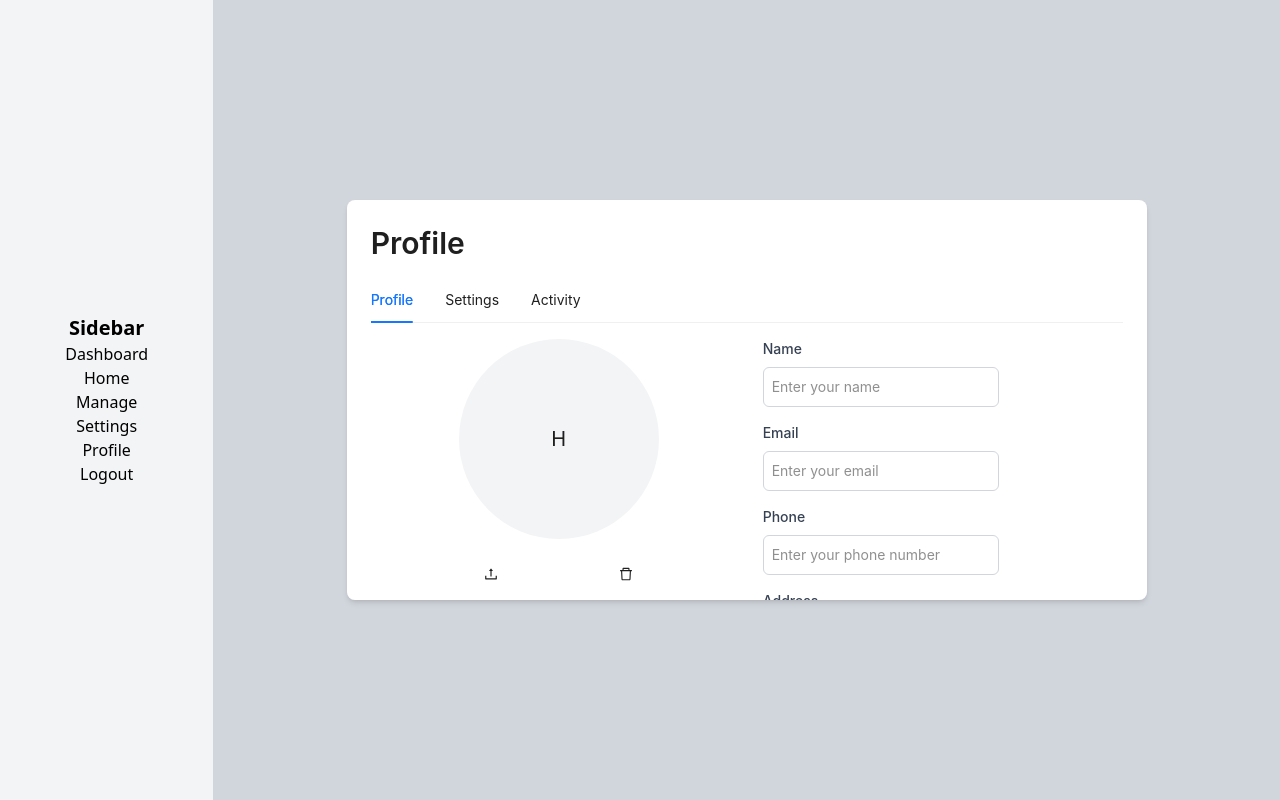
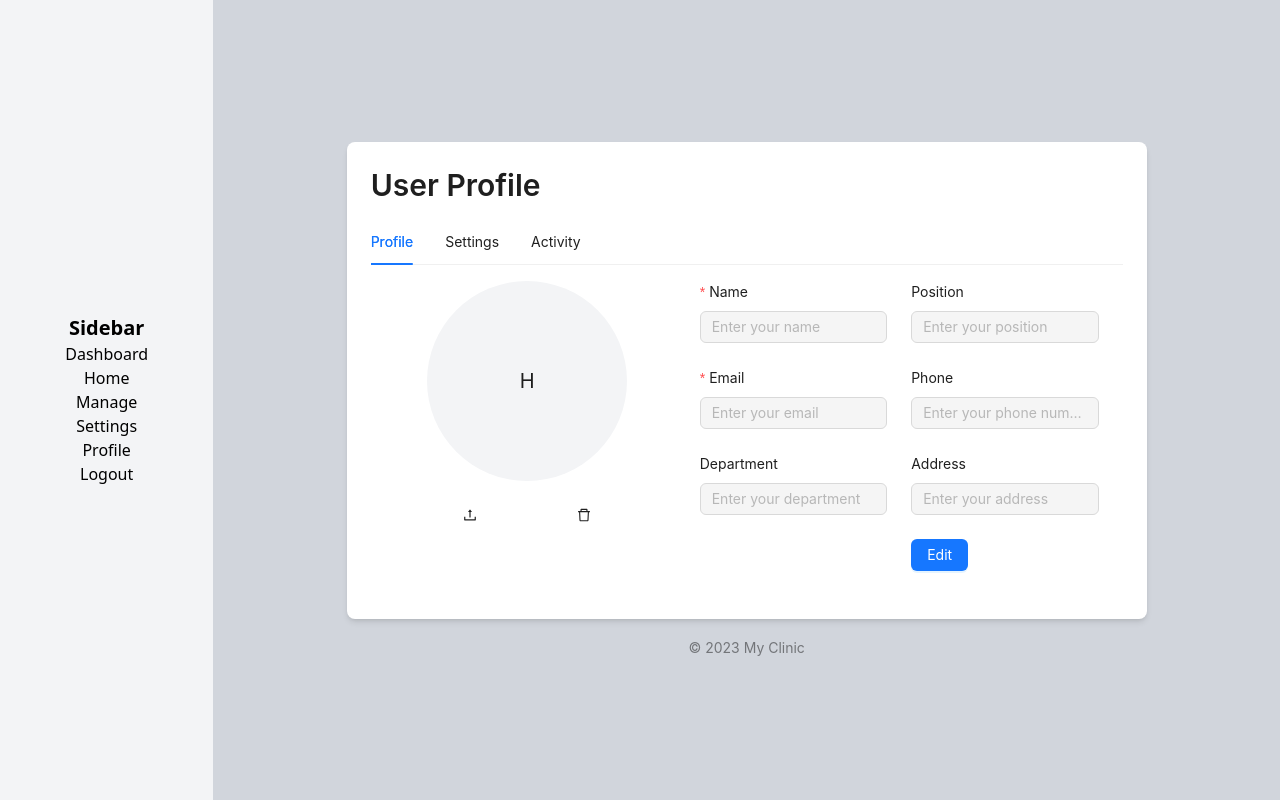
Before and after one commit to hazimba/asset-mc, a React app: page /profile in a window 1280 px wide. Built offline with nearby package versions, Linux system fonts and the light colour scheme; no server answers; the HTML template or start-up script is replaced by a standard one.

Commit message:
editprofile
(cherry picked from commit 17d4c9ab90ffa1e382f5c528ca32d8489a3ce083)

```diff
--- a/package.json
+++ b/package.json
@@ -14,6 +14,7 @@
     "@tailwindcss/cli": "^4.1.8",
     "@types/react-router-dom": "^5.3.3",
     "antd": "^5.26.0",
+    "axios": "^1.10.0",
     "react": "^19.1.0",
     "react-dom": "^19.1.0",
     "react-router-dom": "^7.6.2",
--- /dev/null
+++ b/src/components/profile/UserDetails.tsx
@@ -0,0 +1,143 @@
+import { Form, Input, Button, Row, Col, message } from 'antd';
+import axios from 'axios';
+import { useCallback, useEffect, useState } from 'react';
+import { Employee } from '../../shared/types';
+
+const UserDetailsForm = () => {
+  const [form] = Form.useForm();
+  const [loading, setLoading] = useState(true);
+  const [isEditMode, setIsEditMode] = useState<boolean>(false);
+
+  const fetchEmployee = useCallback(async () => {
+    setLoading(true);
+    try {
+      const { data } = await axios.get(
+        `http://localhost:8000/api/mc/getEmployee/1b7e27e6-87da-460a-9256-47cdc75bade4`,
+      );
+      form.setFieldsValue(data);
+    } catch (err) {
+      console.error(err);
+      message.error('Error fetching employee');
+    } finally {
+      setLoading(false);
+    }
+  }, [form]);
+
+  useEffect(() => {
+    fetchEmployee();
+  }, [fetchEmployee]);
+
+  const handleFinish = async (values: Employee) => {
+    try {
+      await axios.patch(
+        `http://localhost:8000/api/mc/updateEmployee/1b7e27e6-87da-460a-9256-47cdc75bade4`,
+        values,
+      );
+      message.success('Employee updated');
+      await fetchEmployee();
+      setIsEditMode(false);
+    } catch (err) {
+      console.error(err);
+      message.error('Error updating employee');
+    }
+  };
+
+  if (loading) {
+    return <div>Loading...</div>;
+  }
+
+  return (
+    <Form
+      form={form}
+      layout="vertical"
+      onFinish={handleFinish}
+      className="flex gap-4"
+    >
+      <Row gutter={24} className="w-full">
+        <Col xs={24} md={12}>
+          <Form.Item
+            label="Name"
+            name="name"
+            rules={[{ required: true, message: 'Please enter your name' }]}
+            className="mb-6"
+          >
+            <Input placeholder="Enter your name" disabled={!isEditMode} />
+          </Form.Item>
+
+          <Form.Item
+            label="Email"
+            name="email"
+            rules={[
+              { required: true, message: 'Please enter your email' },
+              { type: 'email', message: 'Invalid email address' },
+            ]}
+            className="mb-6"
+          >
+            <Input placeholder="Enter your email" disabled={!isEditMode} />
+          </Form.Item>
+
+          <Form.Item label="Department" name="department" className="mb-6">
+            <Input placeholder="Enter your department" disabled={!isEditMode} />
+          </Form.Item>
+        </Col>
+
+        <Col xs={24} md={12}>
+          <Form.Item label="Position" name="position" className="mb-6">
+            <Input placeholder="Enter your position" disabled={!isEditMode} />
+          </Form.Item>
+
+          <Form.Item
+            label="Phone"
+            name="phone"
+            rules={[
+              {
+                pattern: /^\+?[0-9\s-]{7,16}$/,
+                message: 'Invalid phone number',
+              },
+            ]}
+            className="mb-6"
+          >
+            <Input
+              placeholder="Enter your phone number"
+              disabled={!isEditMode}
+            />
+          </Form.Item>
+
+          <Form.Item label="Address" name="address" className="mb-6">
+            <Input placeholder="Enter your address" disabled={!isEditMode} />
+          </Form.Item>
+
+          {isEditMode ? (
+            <></>
+          ) : (
+            <Form.Item className="mb-0 w-full">
+              <Row gutter={8}>
+                <Col flex="auto">
+                  <Button type="primary" onClick={() => setIsEditMode(true)}>
+                    Edit
+                  </Button>
+                </Col>
+              </Row>
+            </Form.Item>
+          )}
+
+          {isEditMode ? (
+            <Form.Item className="mb-0">
+              <Row gutter={8}>
+                <Col flex="auto">
+                  <Button type="primary" htmlType="submit" block>
+                    Save Changes
+                  </Button>
+                </Col>
+              </Row>
+            </Form.Item>
+          ) : (
+            <></>
+          )}
+        </Col>
+      </Row>
+    </Form>
+  );
+};
+
+export default UserDetailsForm;
--- /dev/null
+++ b/src/components/profile/UserInformation.tsx
@@ -0,0 +1,43 @@
+import { DeleteOutlined, UploadOutlined } from '@ant-design/icons';
+import { Image } from 'antd';
+import UserDetails from './UserDetails.tsx';
+
+const InfoPersonal = () => {
+  const image = null;
+  const name = 'Hazim';
+
+  return (
+    <div className="flex w-full gap-4">
+      <div className="w-1/2 flex flex-col">
+        <div className="flex justify-center items-center mb-4">
+          {image ? (
+            <Image
+              width={200}
+              height={200}
+              className="rounded-full"
+              alt="Profile"
+              src={image}
+            />
+          ) : (
+            <div className="w-[200px] h-[200px] rounded-full bg-gray-100 flex items-center justify-center text-xl">
+              {name.split('')[0]}
+            </div>
+          )}
+        </div>
+        <div className="flex justify-evenly items-center">
+          <div className="p-2 rounded-3xl hover:bg-gray-200 cursor-pointer">
+            <UploadOutlined />
+          </div>
+          <div className="p-2 rounded-3xl hover:bg-gray-200 cursor-pointer">
+            <DeleteOutlined />
+          </div>
+        </div>
+      </div>
+
+
+        <UserDetails />
+
+    </div>
+  );
+};
+export default InfoPersonal;
--- a/src/components/profile/index.tsx
+++ b/src/components/profile/index.tsx
@@ -1,5 +1,6 @@
 import { Tabs, TabsProps, Typography } from "antd";
-import InfoPersonal from "./infoPersonal";
+import UserInformation from "./UserInformation.tsx";
+import Copyright from "../../shared/copyright";
 
 const { Text, Title } = Typography;
 
@@ -9,7 +10,7 @@ const Profile = () => {
     {
       key: "1",
       label: "Profile",
-      children: <InfoPersonal />
+      children: <UserInformation />
     },
     {
       key: "2",
@@ -25,16 +26,15 @@ const Profile = () => {
 
   return (
     <div className="flex flex-col items-center justify-center w-full h-screen bg-gray-300">
-      <div className="bg-white p-6 rounded-lg shadow-md w-3/4 h-1/2 overflow-y-scroll">
-        <Title level={2} className="font-semibold">Profile</Title>
-        <>
-          <Tabs
-            defaultActiveKey="1"
-            items={items}
-            onChange={(key) => console.log(key)}
-          />
-        </>
+      <div className="w-3/4 p-6 bg-white rounded-lg shadow-md">
+        <Title level={2} className="text-center mb-6">User Profile</Title>
+        <Tabs
+          defaultActiveKey="1"
+          items={items}
+          className="w-full"
+        />
       </div>
+      <Copyright />
     </div>
   );
 };
--- a/src/components/profile/infoPersonal.tsx
+++ /dev/null
@@ -1,86 +0,0 @@
-import { Image } from 'antd';
-import { UploadOutlined, DeleteOutlined } from '@ant-design/icons';
-
-const InfoPersonal = () => {
-  const image = null;
-  const name = 'Hazim';
-  return (
-    <div className="flex w-full gap-4">
-      <div className="w-1/2 flex flex-col">
-        <div className="flex justify-center items-center mb-4">
-            {image ? (
-    <Image
-      width={200}
-      height={200}
-      className="rounded-full"
-      alt="Profile"
-      src={image}
-    />
-  ) : (
-    <div className="w-[200px] h-[200px] rounded-full bg-gray-100 flex items-center justify-center text-xl">
-      {name.split('')[0]}
-    </div>
-  )}
-        </div>
-        <div className="flex justify-evenly items-center">
-          <div className="p-2 rounded-3xl hover:bg-gray-200 cursor-pointer">
-            <UploadOutlined />
-          </div>
-          <div className="p-2 rounded-3xl hover:bg-gray-200 cursor-pointer">
-            <DeleteOutlined />
-          </div>
-        </div>
-      </div>
-      <div className="flex flex-col gap-4">
-        <div className="flex flex-col gap-2">
-          <label htmlFor="name" className="text-sm font-medium text-gray-700">
-            Name
-          </label>
-          <input
-            type="text"
-            id="name"
-            className="border border-gray-300 rounded-md p-2 focus:outline-none focus:ring-2 focus:ring-blue-500"
-            placeholder="Enter your name"
-          />
-        </div>
-        <div className="flex flex-col gap-2">
-          <label htmlFor="email" className="text-sm font-medium text-gray-700">
-            Email
-          </label>
-          <input
-            type="email"
-            id="email"
-            className="border border-gray-300 rounded-md p-2 focus:outline-none focus:ring-2 focus:ring-blue-500"
-            placeholder="Enter your email"
-          />
-        </div>
-        <div className="flex flex-col gap-2">
-          <label htmlFor="phone" className="text-sm font-medium text-gray-700">
-            Phone
-          </label>
-          <input
-            type="tel"
-            id="phone"
-            className="border border-gray-300 rounded-md p-2 focus:outline-none focus:ring-2 focus:ring-blue-500"
-            placeholder="Enter your phone number"
-          />
-        </div>
-        <div className="flex flex-col gap-2">
-          <label
-            htmlFor="address"
-            className="text-sm font-medium text-gray-700"
-          >
-            Address
-          </label>
-          <input
-            type="text"
-            id="address"
-            className="border border-gray-300 rounded-md p-2 focus:outline-none focus:ring-2 focus:ring-blue-500"
-            placeholder="Enter your address"
-          />
-        </div>
-      </div>
-    </div>
-  );
-};
-export default InfoPersonal;
--- /dev/null
+++ b/src/shared/copyright.tsx
@@ -0,0 +1,11 @@
+import Typography from 'antd/es/typography';
+const { Text } = Typography;
+
+const Copyright = () => {
+  return (
+    <div className="mt-4 text-center">
+      <Text type="secondary">© 2023 My Clinic</Text>
+    </div>
+  );
+};
+export default Copyright;
--- /dev/null
+++ b/src/shared/types.ts
@@ -0,0 +1,9 @@
+export interface Employee {
+    name: string;
+    email: string;
+    department: string;
+    position: string;
+    phone: string;
+    address: string;
+    _id?: string;
+}
--- a/tsconfig.json
+++ b/tsconfig.json
@@ -6,6 +6,7 @@
     "noEmit": true,
     "skipLibCheck": true,
     "useDefineForClassFields": true,
+    "forceConsistentCasingInFileNames": false,
 
     /* modules */
     "module": "ESNext",
```
Also changed, not shown: 1 other file (tests, documents, lock files or other folders).
